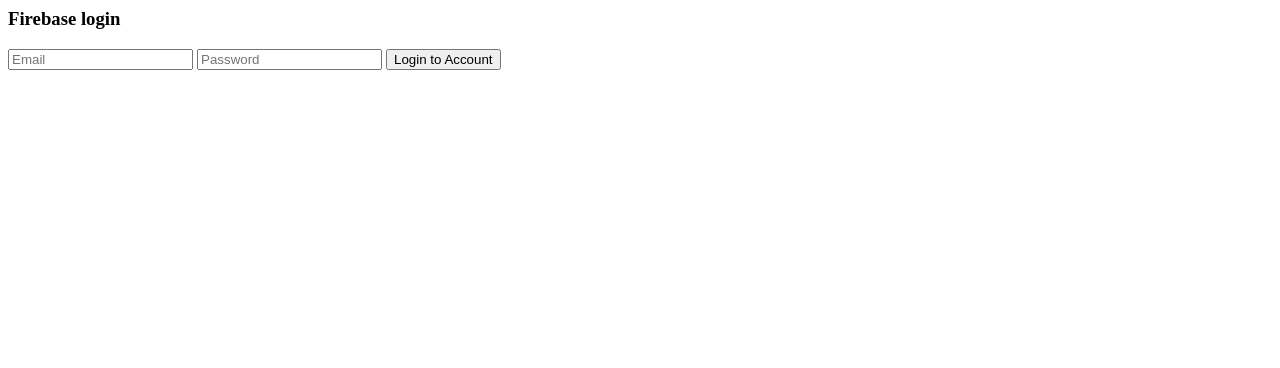
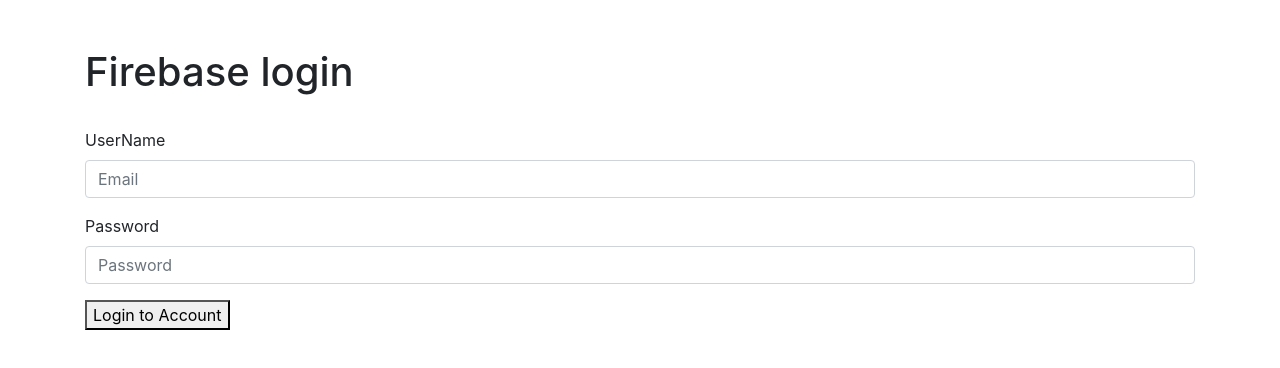
Before and after one commit to fawazpoleri/firebase_web, a plain HTML site: page index.html in a window 1280 px wide. Drawn offline with nearby package versions, Linux system fonts and the light colour scheme; no server answers.

Commit message:
Update index.html
updated

```diff
--- a/index.html
+++ b/index.html
@@ -1,28 +1,51 @@
-<html>
+
+
+<!doctype html>
+<html lang="en">
   <head>
-  <title>Firebase Login</title>
-  <!-- <link href="https://fonts.googleapis.com/css?family=Nunito:400,600,700" rel="stylesheet"> -->
-  <!-- <link rel="stylesheet" href="style.css" /> -->
+    <!-- Required meta tags -->
+    <meta charset="utf-8">
+    <meta name="viewport" content="width=device-width, initial-scale=1, shrink-to-fit=no">
+
+    <!-- Bootstrap CSS -->
+    <link rel="stylesheet" href="https://stackpath.bootstrapcdn.com/bootstrap/4.3.1/css/bootstrap.min.css" integrity="sha384-ggOyR0iXCbMQv3Xipma34MD+dH/1fQ784/j6cY/iJTQUOhcWr7x9JvoRxT2MZw1T" crossorigin="anonymous">
+
+    <title>Hello, world!</title>
   </head>
   <body>
+
     <div class="container"></div>
 
-  <div id="login_div" class="main-div">
-    <h3>Firebase login </h3>
+
+
+  <div class="container"><br><br>
+    <h1>Firebase login</h1><br>
+
+      <div class="form-group">
+        <label >UserName </label>
         <input class="form-control" type="email" placeholder="Email" id="email" />
-    <input type="password" placeholder="Password" id="password" />
+      </div>
+      <div class="form-group">
+        <label>Password</label>
+        <input class="form-control" type="password" placeholder="Password" id="password" />
+      </div>
+
 
       <button onclick="login()">Login to Account</button>
+
+
   </div>
 
 
 
-
-
+    <!-- Optional JavaScript -->
+    <!-- jQuery first, then Popper.js, then Bootstrap JS -->
+    <script src="https://code.jquery.com/jquery-3.3.1.slim.min.js" integrity="sha384-q8i/X+965DzO0rT7abK41JStQIAqVgRVzpbzo5smXKp4YfRvH+8abtTE1Pi6jizo" crossorigin="anonymous"></script>
+    <script src="https://cdnjs.cloudflare.com/ajax/libs/popper.js/1.14.7/umd/popper.min.js" integrity="sha384-UO2eT0CpHqdSJQ6hJty5KVphtPhzWj9WO1clHTMGa3JDZwrnQq4sF86dIHNDz0W1" crossorigin="anonymous"></script>
+    <script src="https://stackpath.bootstrapcdn.com/bootstrap/4.3.1/js/bootstrap.min.js" integrity="sha384-JjSmVgyd0p3pXB1rRibZUAYoIIy6OrQ6VrjIEaFf/nJGzIxFDsf4x0xIM+B07jRM" crossorigin="anonymous"></script>
 
     <script src="https://www.gstatic.com/firebasejs/4.8.1/firebase.js"></script>
     <script src="firebaseConfig.js"></script>
     <script src="index.js"></script>
-
   </body>
 </html>
```
Lines whose indentation alone changed are shown as unchanged.
